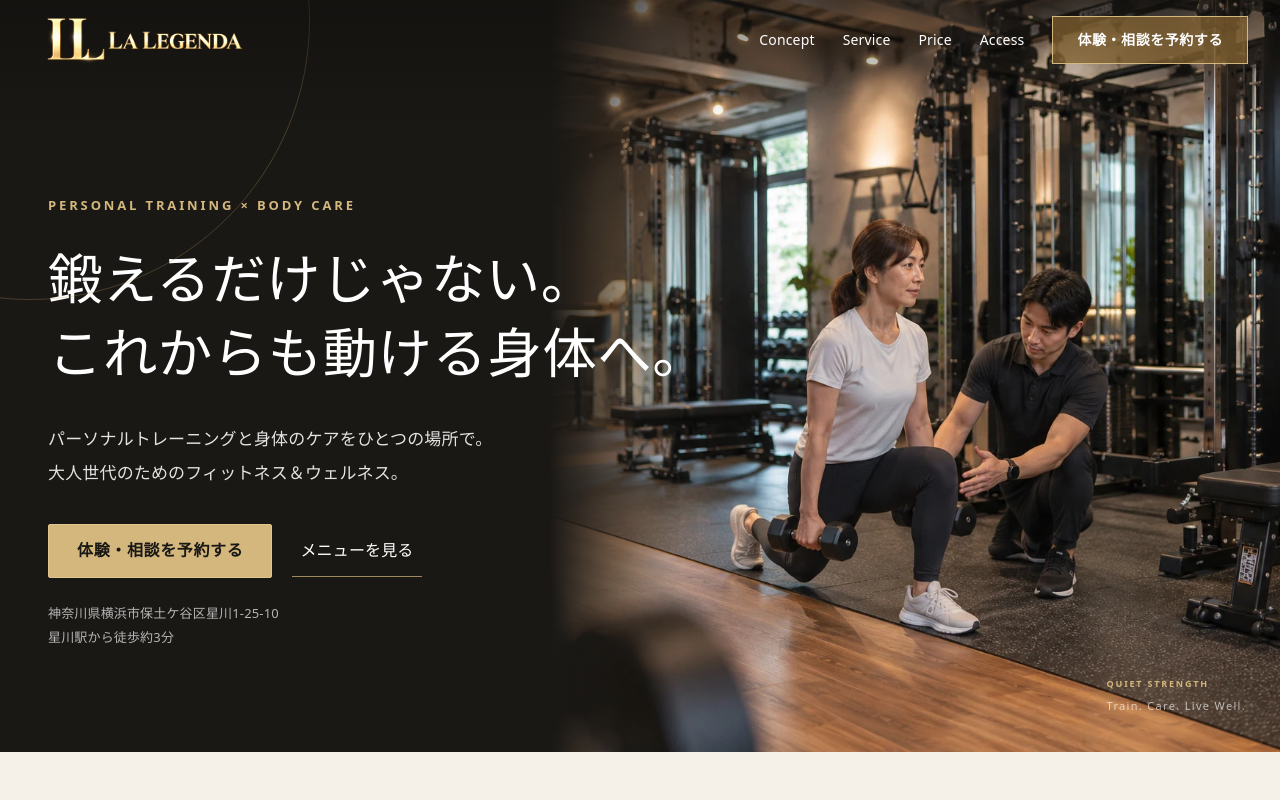
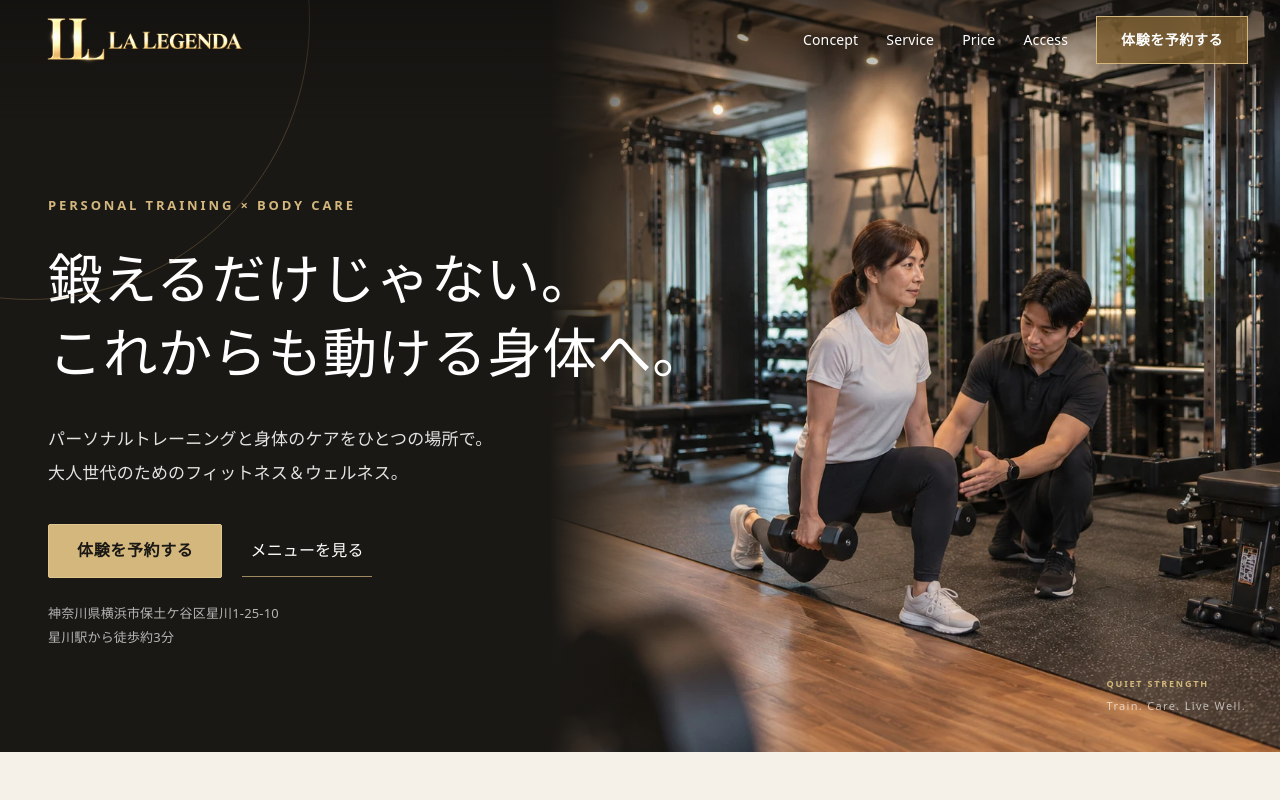
Before and after one commit to misemiru-web/la-legenda-sample-lp, a Next.js app: page / in a window 1280 px wide. Shown: the top 800 px of the page. Built offline with nearby package versions, Linux system fonts and the light colour scheme.

Commit message:
Update CTA links

```diff
--- a/app/components/Header.tsx
+++ b/app/components/Header.tsx
@@ -6,6 +6,7 @@ import { useEffect, useRef, useState } from "react";
 import styles from "./Header.module.css";
 
 const basePath = process.env.NEXT_PUBLIC_BASE_PATH ?? "";
+const hotPepperUrl = "https://beauty.hotpepper.jp/kr/slnH000813087/?cstt=1";
 
 const links = [
   ["Concept", "#concept"],
@@ -79,7 +80,7 @@ export function Header() {
         </a>
         <nav className={styles.desktopNav} aria-label="メインナビゲーション">
           {links.map(([label, href]) => <a href={href} key={href}>{label}</a>)}
-          <a className={styles.headerCta} href="#reservation">体験・相談を予約する</a>
+          <a className={styles.headerCta} href={hotPepperUrl}>体験を予約する</a>
         </nav>
         <button
           ref={buttonRef}
@@ -101,7 +102,7 @@ export function Header() {
       >
         <nav aria-label="モバイルナビゲーション">
           {links.map(([label, href]) => <a href={href} key={href} onClick={closeMenu}>{label}</a>)}
-          <a className={styles.mobileCta} href="#reservation" onClick={closeMenu}>体験・相談を予約する</a>
+          <a className={styles.mobileCta} href={hotPepperUrl} onClick={closeMenu}>体験を予約する</a>
         </nav>
       </div>
     </header>
--- a/app/components/LandingSections.tsx
+++ b/app/components/LandingSections.tsx
@@ -4,6 +4,8 @@ import styles from "../page.module.css";
 
 const basePath = process.env.NEXT_PUBLIC_BASE_PATH ?? "";
 const imagePath = (name: string) => `${basePath}/images/${name}`;
+const hotPepperUrl = "https://beauty.hotpepper.jp/kr/slnH000813087/?cstt=1";
+const lineUrl = "https://line.me/R/ti/p/@240pmolc?ts=06281635&oat_content=url";
 
 const trainingPlans = [
   { number: "01", label: "1回 / 70分", price: "¥14,000" },
@@ -42,7 +44,7 @@ export function HeroSection() {
       <p className={styles.heroEyebrow}>PERSONAL TRAINING × BODY CARE</p>
       <h1 id="hero-title" data-reveal="heading"><span className={styles.heroTitleDesktop}><span>鍛えるだけじゃない。</span><span>これからも動ける身体へ。</span></span><span className={styles.heroTitleMobile}><span>鍛えるだけじゃない。</span><span>これからも</span><span>動ける身体へ。</span></span></h1>
       <p className={styles.heroLead} data-reveal="body" data-reveal-order="1"><span>パーソナルトレーニングと身体のケアをひとつの場所で。</span><span>大人世代のためのフィットネス＆ウェルネス。</span></p>
-      <div className={styles.heroActions} data-reveal="body" data-reveal-order="1"><a className={styles.goldButton} href="#reservation">体験・相談を予約する</a><a className={styles.darkTextLink} href="#price">メニューを見る</a></div>
+      <div className={styles.heroActions} data-reveal="body" data-reveal-order="1"><a className={styles.goldButton} href={hotPepperUrl}>体験を予約する</a><a className={styles.darkTextLink} href="#price">メニューを見る</a></div>
       <p className={styles.location}>神奈川県横浜市保土ケ谷区星川1-25-10</p><p className={styles.location}>星川駅から徒歩約3分</p>
     </div>
     <picture className={styles.heroVisual} data-reveal="image-right" data-reveal-order="2"><source media="(max-width: 767px)" srcSet={imagePath("hero_personal_training_mobile.webp")} /><Image src={imagePath("hero_personal_training_desktop.webp")} alt="LA LEGENDAのトレーニングスペースで受けるパーソナルトレーニング" width={1536} height={1024} priority unoptimized sizes="(max-width: 767px) 100vw, 58vw" /></picture>
@@ -124,7 +126,7 @@ export function MenuPriceSection() {
   return <section id="price" className={styles.price} aria-labelledby="price-title"><div className={styles.priceArc} aria-hidden="true" /><div className={styles.container}>
     <SectionHeading id="price-title" eyebrow="MENU & PRICE" light title={<span className={styles.priceTitle}><span>続け方に合わせて選べる、</span><span>シンプルな料金。</span></span>} /><p className={styles.priceLead} data-reveal="body" data-reveal-order="1">目的やライフスタイルに合わせたプランを用意しています。表示価格は2026年9月時点の公式Instagram掲載情報を基にしたサンプルです。</p>
     <div className={styles.priceColumns} data-reveal="body" data-reveal-order="1"><div><div className={styles.priceTitleRow}><h3>PERSONAL TRAINING</h3><p>1回70分</p></div><PriceList items={trainingPlans} /></div><div><div className={styles.priceTitleRow}><h3>BODY CARE / WELLNESS</h3><p>代表メニュー</p></div><PriceList items={wellnessPlans} /></div></div>
-    <p className={styles.priceNote} data-reveal="body" data-reveal-order="1">価格の税込・税別区分、最新料金は正式公開前に店舗確認が必要です。</p><a className={styles.goldButton} href="#reservation" data-reveal="body" data-reveal-order="1">体験・相談を予約する</a>
+    <p className={styles.priceNote} data-reveal="body" data-reveal-order="1">価格の税込・税別区分、最新料金は正式公開前に店舗確認が必要です。</p><a className={styles.goldButton} href={hotPepperUrl} data-reveal="body" data-reveal-order="1">体験を予約する</a>
   </div></section>;
 }
 
@@ -143,7 +145,7 @@ export function AccessSection() {
 }
 
 export function FinalCtaSection() {
-  return <section id="reservation" className={styles.finalCta} aria-labelledby="reservation-title"><Image className={styles.finalCtaBackground} src={imagePath("space_training_floor_main.webp")} alt="" fill unoptimized sizes="100vw" /><div className={styles.finalCtaShade} aria-hidden="true" /><div className={styles.finalArc} aria-hidden="true" /><div className={styles.container}><p className={styles.eyebrow}>START FROM TODAY</p><span className={styles.goldRule} aria-hidden="true" /><h2 id="reservation-title" data-reveal="heading"><span className={styles.finalTitleDesktop}><span>これからの身体のために、</span><span>まずは今を知るところから。</span></span><span className={styles.finalTitleMobile}><span>これからの体のために</span><span>まずは今を知るところから。</span></span></h2><p className={styles.finalLead} data-reveal="body" data-reveal-order="1"><span>トレーニングも、身体のケアも。</span><span>あなたに合った一歩を<span className={styles.noWrap}>LA LEGENDA</span>で。</span></p><p className={styles.reservationNotice} data-reveal="body" data-reveal-order="1">正式な予約URL・<span className={styles.noWrap}>Instagramアカウント</span>へのリンクは、公開前の確認後に接続します。</p><a className={`${styles.goldButton} ${styles.pendingButton}`} href="#access" aria-label="予約方法と店舗情報を確認する" data-reveal="body" data-reveal-order="1">予約方法を確認する</a></div></section>;
+  return <section id="reservation" className={styles.finalCta} aria-labelledby="reservation-title"><Image className={styles.finalCtaBackground} src={imagePath("space_training_floor_main.webp")} alt="" fill unoptimized sizes="100vw" /><div className={styles.finalCtaShade} aria-hidden="true" /><div className={styles.finalArc} aria-hidden="true" /><div className={styles.container}><p className={styles.eyebrow}>START FROM TODAY</p><span className={styles.goldRule} aria-hidden="true" /><h2 id="reservation-title" data-reveal="heading"><span className={styles.finalTitleDesktop}><span>これからの身体のために、</span><span>まずは今を知るところから。</span></span><span className={styles.finalTitleMobile}><span>これからの体のために</span><span>まずは今を知るところから。</span></span></h2><p className={styles.finalLead} data-reveal="body" data-reveal-order="1"><span>トレーニングも、身体のケアも。</span><span>あなたに合った一歩を<span className={styles.noWrap}>LA LEGENDA</span>で。</span></p><p className={styles.reservationNotice} data-reveal="body" data-reveal-order="1">正式な予約URL・<span className={styles.noWrap}>Instagramアカウント</span>へのリンクは、公開前の確認後に接続します。</p><a className={`${styles.goldButton} ${styles.pendingButton}`} href={lineUrl} aria-label="LINEで相談する" data-reveal="body" data-reveal-order="1">LINEで相談する</a></div></section>;
 }
 
 export function Footer() {
```
